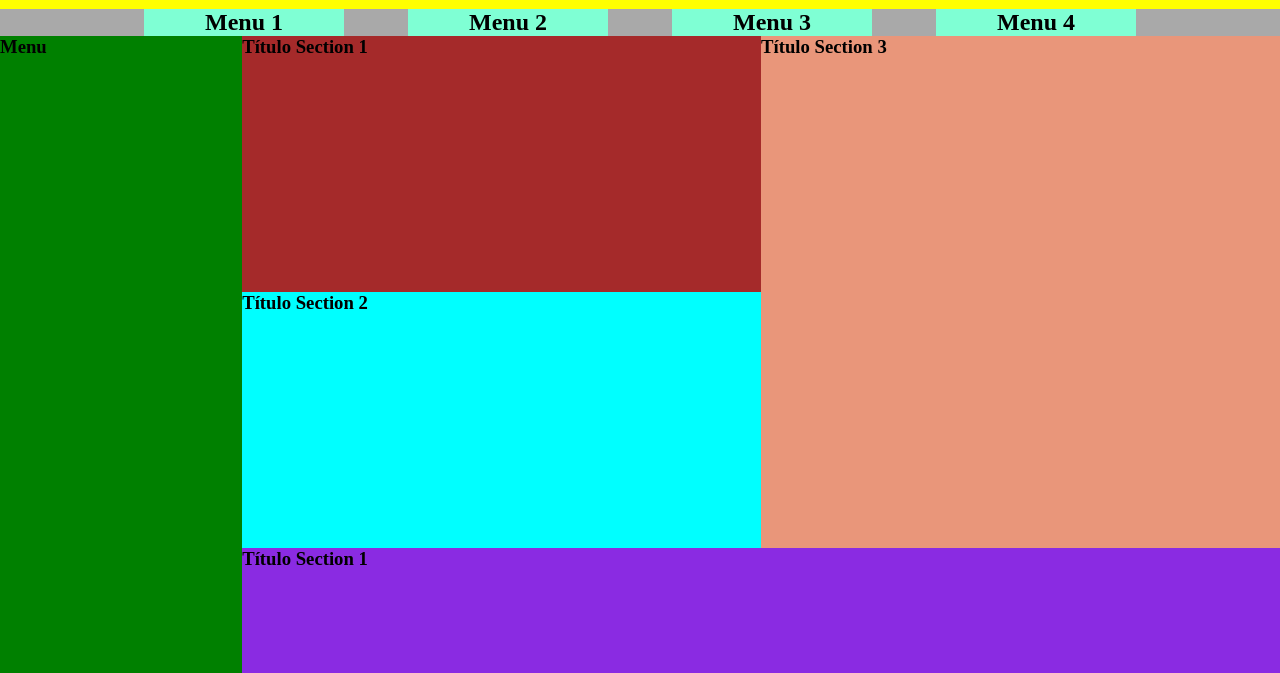
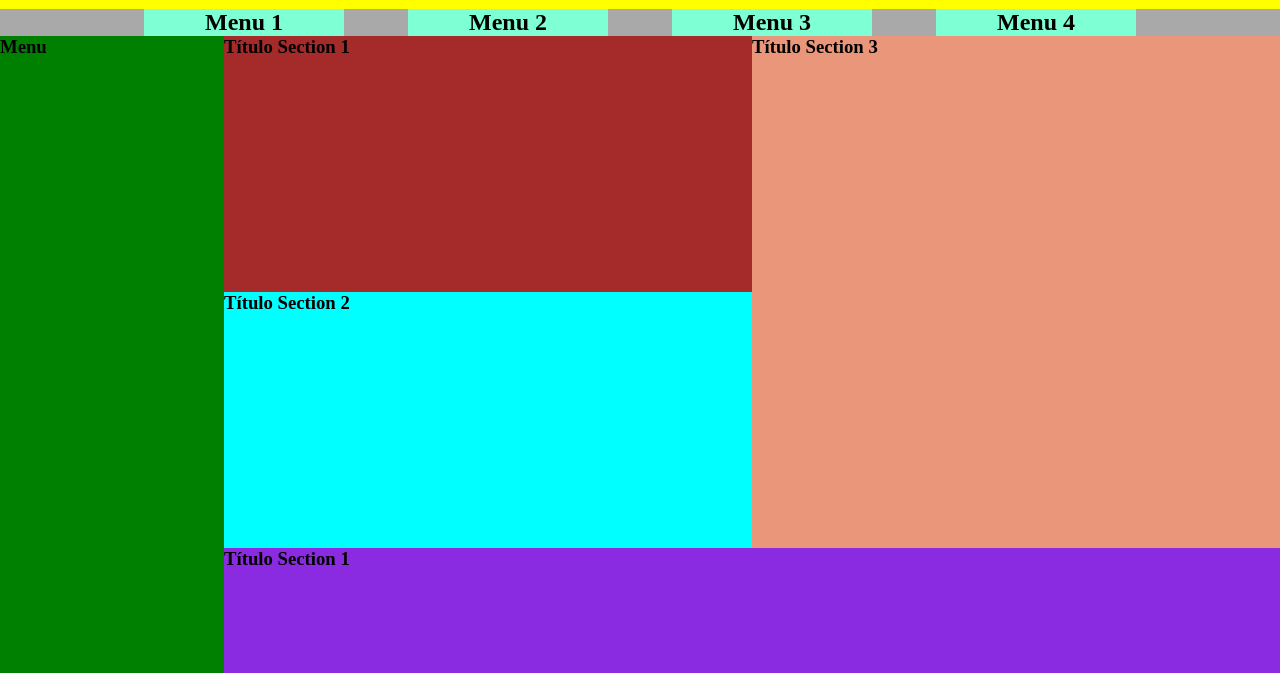
Before and after one commit to viniciussartini/curso_ebac_frontend, a plain HTML site: page modulo9/index.html in a window 1280 px wide. Both pictures are taken after a click on the element "Menu". Shown: the part 71-744 px from the top of the page. Drawn offline with Linux system fonts and the light colour scheme.

Commit message:
Apaguei os script do menu lateral. Repensar em como fazer.

```diff
--- a/modulo9/css/style.css
+++ b/modulo9/css/style.css
@@ -2,11 +2,6 @@
     margin: 0;
     padding: 0;
     box-sizing: border-box;
-}
-
-:root {
-    --col1-conteudo: 0.5fr;
-    --col2-conteudo: 8.75fr;
 }
 
 body {
@@ -37,6 +32,7 @@ header > img {
 
 .container-menu-cabecalho {
     background-color: aquamarine;
+    position: relative;
     width: 200px;
     text-align: center;
 }
@@ -45,11 +41,11 @@ header > img {
 #lista-menu2,
 #lista-menu3,
 #lista-menu4 {
+    background-color: aquamarine;
     position: absolute;
     display: none;
     list-style-type: none;
-    background-color: aquamarine;
-    width: 200px;
+    width: 100%;
     border-radius: 0 0 10px 10px;
 }
 
@@ -62,7 +58,7 @@ header > img {
     background-color: blue;
     height: 80vh;
     display: grid;
-    grid-template-columns: var(--col1-conteudo) var(--col2-conteudo);
+    grid-template-columns: 0.5fr 8.75fr;
     grid-template-rows: 1fr;
     grid-template-areas:
         "menu-esquerdo sections"
--- a/modulo9/js/main.js
+++ b/modulo9/js/main.js
@@ -1,7 +1,7 @@
 $(document).ready(function() {
 
     $("h2").each(function() {
-        $(this).on("mouseover mouseout",function() {
+        $(this).on("click mouseout",function() {
             let idMenu = $(this).attr("id")
             switch (idMenu) {
                 case "titulo-menu-cabecalho1":
@@ -22,24 +22,22 @@ $(document).ready(function() {
         })
     })
 
-
-    let passoTeste = 0;
     $(".menu-lateral").click(function() {
         $(this).animate(
             {
                 width: "1.25fr"
             }, {
                 duration: 500,
-                easing: "linear",
-                step: function(x) {
-                        console.log(x);
-                        passoTeste = x;
-                        console.log(passoTeste);
-                        let pegaCol1 = $("body").css("--col1-conteudo");
-                        let pegaCol2 = $("body").css("--col2-conteudo");
-                        let resultadoColuna1 = parseFloat(pegaCol1.replace("fr","")) + x;
-                        let resultadoColuna2 = parseFloat(pegaCol2.replace("fr","")) - x;
-                        $(".container-conteudo").css("grid-template-columns", `${resultadoColuna1}fr ${resultadoColuna2}fr`);
+                easing: "swing",
+                step: function(width) {
+                    console.log(1);
+                    $(".container-conteudo").css("grid-template-columns", `${0.5 + width}fr ${(width-1)+8}fr`);
+                },
+                progress: function() {
+                    console.log("2");
+                },
+                complete: function() {
+                    console.log("3");
                 }
             }
         )
```
